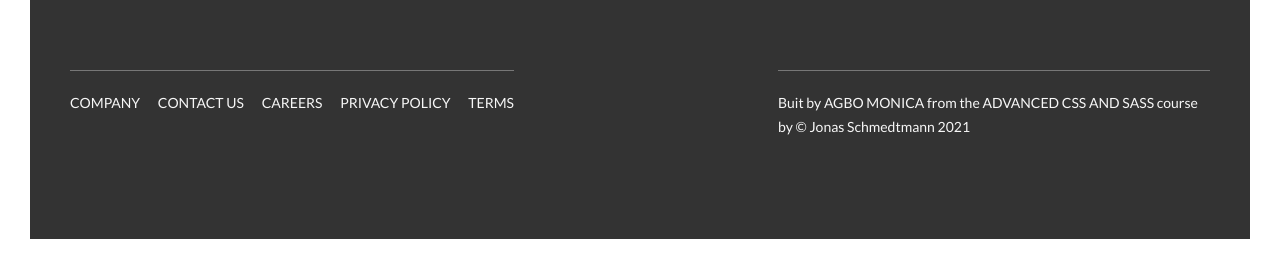
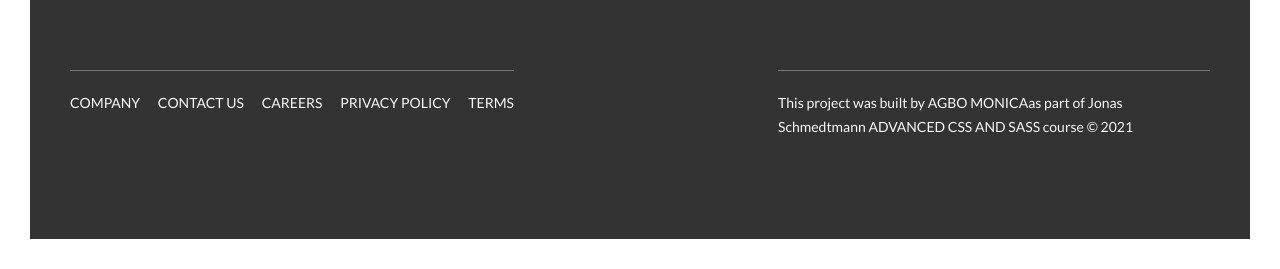
Before and after one commit to agbomonica/Natours, a website: page index.html in a window 1280 px wide. Shown: the part 5738-6007 px from the top of the page. Drawn offline with Linux system fonts and the light colour scheme.

Commit message:
Modified readme

```diff
--- a/index.html
+++ b/index.html
@@ -459,9 +459,11 @@
         </div>
         <div class="col-1-of-2">
           <p class="footer__copyright">
-            Buit by <a href="#" class="footer__link">Agbo Monica</a> from the
-            <a href="#" class="footer__link">advanced CSS and SASS</a> course by
-            &copy; Jonas Schmedtmann 2021
+            This project was built by
+            <a href="#" class="footer__link">Agbo Monica</a>as part of Jonas
+            Schmedtmann
+            <a href="#" class="footer__link">advanced CSS and SASS</a> course
+            &copy; 2021
           </p>
         </div>
       </div>
--- a/sass/layouts/_navigation.scss
+++ b/sass/layouts/_navigation.scss
@@ -62,7 +62,6 @@
     left: 0;
     z-index: 999;
     opacity: 0;
-    // width: 100%;
     pointer-events: none;
     visibility: hidden;
 
```
Also changed, not shown: README.md.
